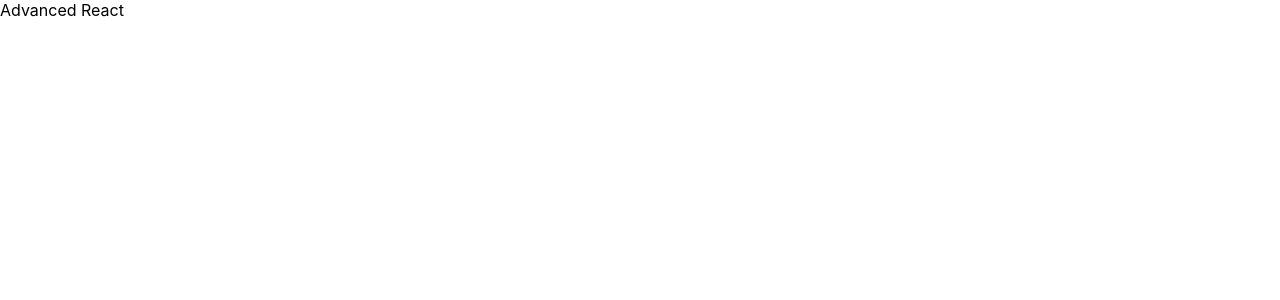
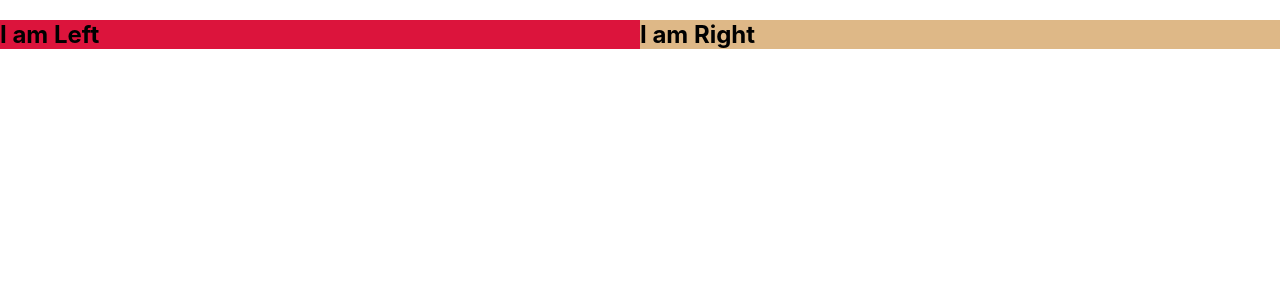
Before and after one commit to tatu-dev-labs/advanced-react, a React (Create React App) app in the folder code/: page / in a window 1280 px wide. Shown: the top 300 px of the page. Built offline with nearby package versions, Linux system fonts and the light colour scheme.

Commit message:
Section 2: Layout Components - Screen Splitter

```diff
--- a/code/src/App.js
+++ b/code/src/App.js
@@ -1,5 +1,15 @@
+import { SplitScreen } from "./components/SplitScreen";
+
+const LeftComponent = () => {
+  return <h2 style={{backgroundColor: 'crimson'}}>I am Left</h2>
+}
+
+const RightComponent = () => {
+  return <h2 style={{backgroundColor: 'burlywood'}}>I am Right</h2>
+}
+
 function App() {
-  return <div>Advanced React</div>;
+  return <SplitScreen Left={LeftComponent} Right={RightComponent} />;
 }
 
 export default App;
--- /dev/null
+++ b/code/src/components/SplitScreen.jsx
@@ -0,0 +1,21 @@
+import styled from 'styled-components'
+
+const Container = styled.div`
+  display: flex;
+`
+const Panel = styled.div`
+  flex: 1;
+`
+
+export const SplitScreen = ({Left, Right}) => {
+  return (
+    <Container>
+      <Panel>
+        <Left />
+      </Panel>
+      <Panel>
+        <Right />
+      </Panel>
+    </Container>
+  )
+}
```
